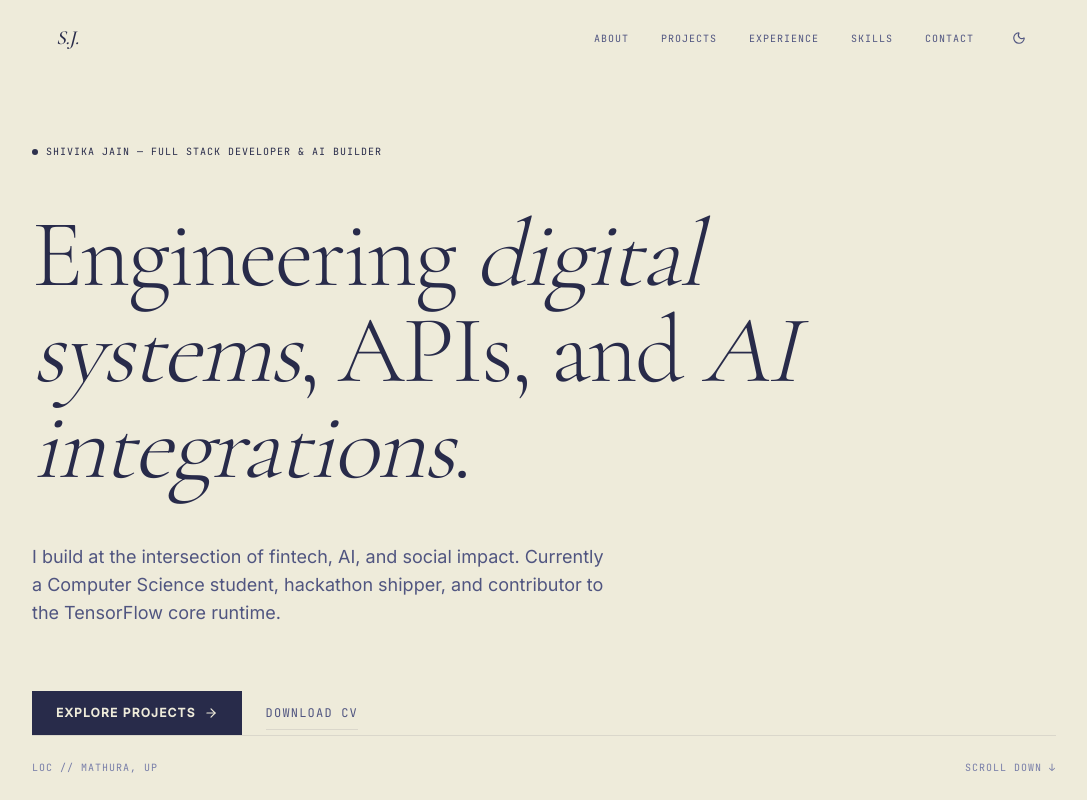
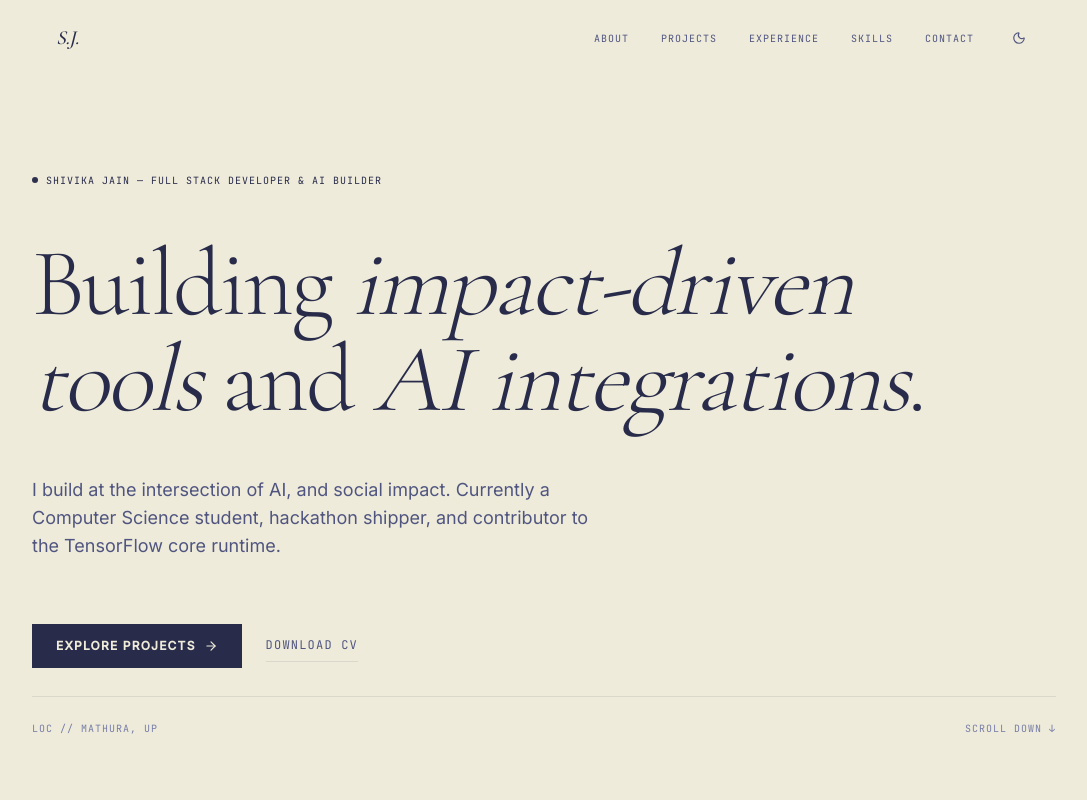
Before and after one commit to SHIVIKA330/Portfolio, a Next.js app: page / in a window 1280 px wide. Shown: the top 800 px of the page, without its empty margins (96-1183 px from the left). Built offline with nearby package versions, Linux system fonts and the light colour scheme.

Commit message:
Update Hero component text for clarity

```diff
--- a/components/Hero.tsx
+++ b/components/Hero.tsx
@@ -46,7 +46,7 @@ export default function Hero() {
             variants={itemVariants}
             className="font-display font-light text-5xl md:text-7xl lg:text-8xl leading-[1.05] tracking-tight max-w-4xl"
           >
-            Engineering <span className="italic font-light">digital systems</span>, APIs, and <span className="italic font-light">AI integrations</span>.
+            Building <span className="italic font-light"> impact-driven tools</span> and <span className="italic font-light">AI integrations</span>.
           </motion.h1>
 
           {/* Tagline Paragraph */}
@@ -54,7 +54,7 @@ export default function Hero() {
             variants={itemVariants}
             className="text-text-muted text-base md:text-lg max-w-xl leading-relaxed font-sans"
           >
-            I build at the intersection of fintech, AI, and social impact. Currently a Computer Science student, hackathon shipper, and contributor to the TensorFlow core runtime.
+            I build at the intersection of AI, and social impact. Currently a Computer Science student, hackathon shipper, and contributor to the TensorFlow core runtime.
           </motion.p>
 
           {/* Action Links */}
```
